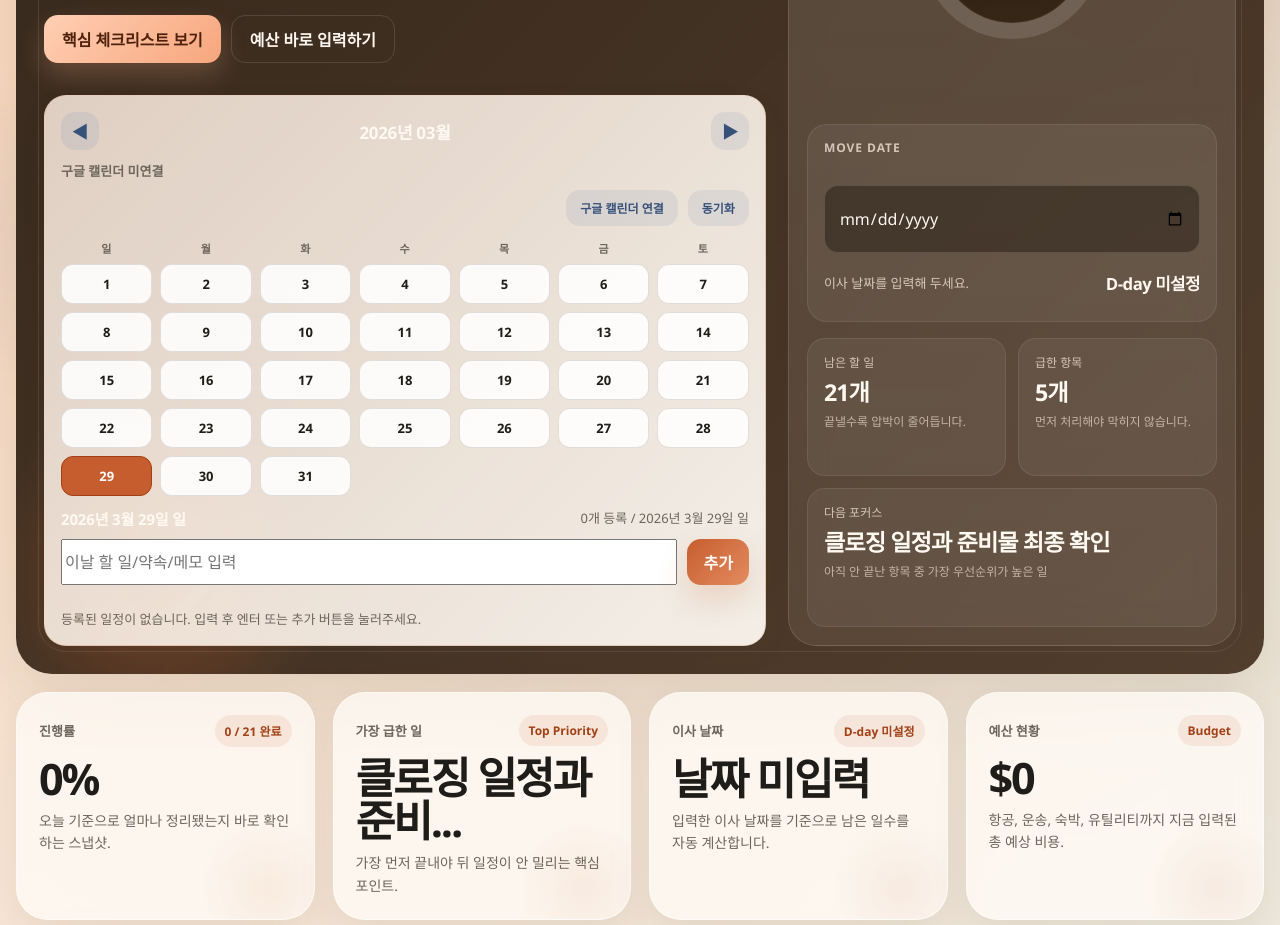
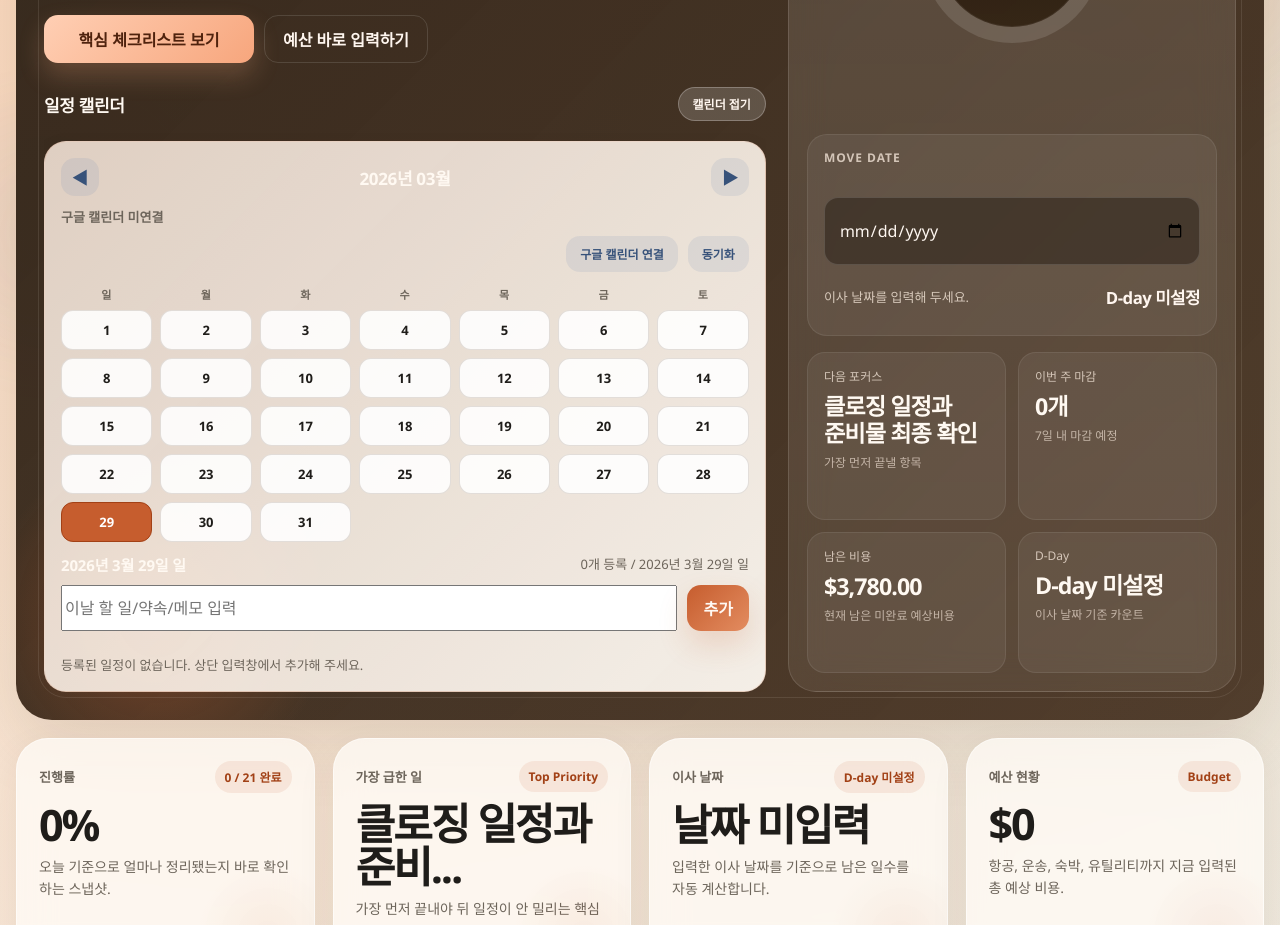
Before and after one commit to ox8884/movingtocelina, a plain HTML site: page index.html in a window 1280 px wide. Shown: the part 318-1243 px from the top of the page. Drawn offline with Linux system fonts and the light colour scheme.

Commit message:
feat: focus dashboard KPIs and collapsible calendar

```diff
--- a/index.html
+++ b/index.html
@@ -204,6 +204,63 @@
       margin-top: 6px;
     }
 
+    .hero-calendar-header {
+      display: flex;
+      align-items: center;
+      justify-content: space-between;
+      gap: 10px;
+      margin-bottom: 12px;
+    }
+
+    .hero-calendar-header h3 {
+      margin: 0;
+      font-size: 17px;
+      letter-spacing: -0.02em;
+      min-width: 0;
+    }
+
+    .calendar-toggle {
+      min-height: 34px;
+      padding: 0 14px;
+      border-radius: 999px;
+      border: 1px solid rgba(255, 255, 255, 0.25);
+      background: rgba(255, 255, 255, 0.16);
+      color: #fff6ef;
+      font-size: 12px;
+      font-weight: 800;
+      transition: background-color 0.2s ease, border-color 0.2s ease, transform 0.2s ease;
+      cursor: pointer;
+    }
+
+    .calendar-toggle:hover {
+      transform: translateY(-1px);
+      border-color: rgba(255, 255, 255, 0.45);
+      background: rgba(255, 255, 255, 0.24);
+    }
+
+    .calendar-toggle:focus-visible {
+      outline: 2px solid rgba(255, 207, 180, 0.85);
+      outline-offset: 2px;
+    }
+
+    .hero-calendar-body {
+      overflow: hidden;
+      max-height: 2000px;
+      opacity: 1;
+      transition:
+        max-height 0.32s ease,
+        opacity 0.22s ease,
+        margin-top 0.22s ease;
+      margin-top: 0;
+    }
+
+    .hero-calendar-body.collapsed {
+      max-height: 0;
+      opacity: 0;
+      margin-top: -6px;
+      pointer-events: none;
+    }
+
     .hero-calendar .checklist-calendar {
       margin-top: 8px;
       padding: 16px;
@@ -244,6 +301,7 @@
       background: linear-gradient(135deg, #ffcfb4, #f7a67d);
       color: #4f220d;
       box-shadow: 0 12px 26px rgba(247, 166, 125, 0.24);
+      min-width: 210px;
     }
 
     .hero-action.ghost {
@@ -1737,6 +1795,11 @@
           <a class="hero-action ghost" href="#budgetSection">예산 바로 입력하기</a>
         </div>
         <section class="hero-calendar">
+          <div class="hero-calendar-header">
+            <h3>일정 캘린더</h3>
+            <button id="calendarToggle" class="calendar-toggle" type="button" aria-expanded="true">캘린더 접기</button>
+          </div>
+          <div class="hero-calendar-body" id="calendarBody">
             <div class="checklist-calendar">
               <div class="calendar-toolbar">
                 <button id="prevScheduleMonth" class="secondary" type="button" aria-label="이전 월">◀</button>
@@ -1773,6 +1836,7 @@
               </div>
               <div id="scheduleList" class="schedule-list"></div>
             </div>
+          </div>
         </section>
       </div>
 
@@ -1796,19 +1860,24 @@
         </label>
         <div class="hero-meta-grid">
           <div class="hero-meta-card">
-            <span>남은 할 일</span>
-            <strong id="remainingCount">10개</strong>
-            <small>끝낼수록 압박이 줄어듭니다.</small>
+            <span>다음 포커스</span>
+            <strong id="kpiNextFocus">-</strong>
+            <small>가장 먼저 끝낼 항목</small>
           </div>
           <div class="hero-meta-card">
-            <span>급한 항목</span>
-            <strong id="urgentCount">3개</strong>
-            <small>먼저 처리해야 막히지 않습니다.</small>
-          </div>
-          <div class="hero-meta-card" style="grid-column: 1 / -1;">
-            <span>다음 포커스</span>
-            <strong id="nextFocus">클로징 일정과 준비물 최종 확인</strong>
-            <small>아직 안 끝난 항목 중 가장 우선순위가 높은 일</small>
+            <span>이번 주 마감</span>
+            <strong id="kpiThisWeekDue">0개</strong>
+            <small>7일 내 마감 예정</small>
+          </div>
+          <div class="hero-meta-card">
+            <span>남은 비용</span>
+            <strong id="kpiRemainingCost">$0.00</strong>
+            <small>현재 남은 미완료 예상비용</small>
+          </div>
+          <div class="hero-meta-card">
+            <span>D-Day</span>
+            <strong id="kpiDday">D-day 미설정</strong>
+            <small>이사 날짜 기준 카운트</small>
           </div>
         </div>
       </aside>
@@ -2417,9 +2486,10 @@
     const summaryMoveDate = document.getElementById('summaryMoveDate');
     const summaryDday = document.getElementById('summaryDday');
     const checklistMeta = document.getElementById('checklistMeta');
-    const remainingCount = document.getElementById('remainingCount');
-    const urgentCount = document.getElementById('urgentCount');
-    const nextFocus = document.getElementById('nextFocus');
+    const kpiNextFocus = document.getElementById('kpiNextFocus');
+    const kpiThisWeekDue = document.getElementById('kpiThisWeekDue');
+    const kpiRemainingCost = document.getElementById('kpiRemainingCost');
+    const kpiDday = document.getElementById('kpiDday');
     const summaryFocus = document.getElementById('summaryFocus');
     const customTaskTitle = document.getElementById('customTaskTitle');
     const customTaskDesc = document.getElementById('customTaskDesc');
@@ -2446,6 +2516,8 @@
     const moveDateInput = document.getElementById('moveDateInput');
     const moveDateDisplay = document.getElementById('moveDateDisplay');
     const dDayDisplay = document.getElementById('dDayDisplay');
+    const calendarToggle = document.getElementById('calendarToggle');
+    const calendarBody = document.getElementById('calendarBody');
     const budgetIds = ['shipping', 'flight', 'hotel', 'moving', 'utility', 'misc'];
     const budgetTotal = document.getElementById('budgetTotal');
     const budgetHero = document.getElementById('budgetHero');
@@ -2493,6 +2565,7 @@
     let googleAccessToken = '';
     let googleTokenExpiresAt = 0;
     let googleTokenClient;
+    const CALENDAR_COLLAPSE_KEY = 'txMoveCalendarCollapsed';
     const GOOGLE_CLIENT_ID = '624469211510-2g9kd4udf2rh0iv4ge1lqsm083r186ck.apps.googleusercontent.com';
     const GOOGLE_SCOPES = 'https://www.googleapis.com/auth/calendar';
     const TASK_SOON_DAYS = 7;
@@ -2616,6 +2689,17 @@
       googleDisconnectBtn.hidden = !googleCalendarConnected;
     }
 
+    function setCalendarCollapsedState(collapsed, save = true) {
+      if (!calendarBody || !calendarToggle) return;
+      const isCollapsed = Boolean(collapsed);
+      calendarBody.classList.toggle('collapsed', isCollapsed);
+      calendarToggle.setAttribute('aria-expanded', String(!isCollapsed));
+      calendarToggle.textContent = isCollapsed ? '캘린더 펼치기' : '캘린더 접기';
+      if (save) {
+        localStorage.setItem(CALENDAR_COLLAPSE_KEY, isCollapsed ? '1' : '0');
+      }
+    }
+
     function normalizeTaskSection(section) {
       return taskSectionKeys.includes(section) ? section : 'before-move';
     }
@@ -2679,6 +2763,35 @@
       const todayKey = new Date(now.getFullYear(), now.getMonth(), now.getDate());
       const dueKey = new Date(target.getFullYear(), target.getMonth(), target.getDate());
       return Math.round((dueKey - todayKey) / 86400000);
+    }
+
+    function getThisWeekEndDateCount(tasks, referenceDate = new Date()) {
+      const today = new Date(referenceDate.getFullYear(), referenceDate.getMonth(), referenceDate.getDate());
+      const dayOfWeek = today.getDay();
+      const mondayOffset = dayOfWeek === 0 ? -6 : 1 - dayOfWeek;
+      const weekStart = new Date(today);
+      weekStart.setDate(today.getDate() + mondayOffset);
+      weekStart.setHours(0, 0, 0, 0);
+      const weekEnd = new Date(weekStart);
+      weekEnd.setDate(weekStart.getDate() + 6);
+      weekEnd.setHours(23, 59, 59, 999);
+
+      return tasks.reduce((count, task) => {
+        const checkbox = task.querySelector('[data-task]');
+        if (checkbox?.checked) {
+          return count;
+        }
+
+        const dueDate = getTaskDueDateString(task);
+        if (!dueDate) return count;
+
+        const [year, month, day] = dueDate.split('-').map(Number);
+        const target = new Date(year, month - 1, day);
+        if (Number.isNaN(target.getTime())) {
+          return count;
+        }
+        return target >= weekStart && target <= weekEnd ? count + 1 : count;
+      }, 0);
     }
 
     function getTaskDueStatus(dueDate) {
@@ -3204,7 +3317,7 @@
       if (!events.length) {
         const empty = document.createElement('div');
         empty.className = 'helper';
-        empty.textContent = '등록된 일정이 없습니다. 입력 후 엔터 또는 추가 버튼을 눌러주세요.';
+        empty.textContent = '등록된 일정이 없습니다. 상단 입력창에서 추가해 주세요.';
         scheduleList.appendChild(empty);
         return;
       }
@@ -3455,6 +3568,9 @@
       dDayDisplay.textContent = dday;
       summaryMoveDate.textContent = formattedDate;
       summaryDday.textContent = dday;
+      if (kpiDday) {
+        kpiDday.textContent = dday;
+      }
 
       if (save) {
         localStorage.setItem('txMoveMoveDate', dateString || '');
@@ -3660,9 +3776,19 @@
       summaryPercent.textContent = `${percent}%`;
       progressBadge.textContent = `${done} / ${total} 완료`;
       checklistMeta.textContent = `${done} / ${total} 완료`;
-      remainingCount.textContent = formatCountLabel(remaining);
-      urgentCount.textContent = formatCountLabel(pendingUrgentCount);
-      nextFocus.textContent = nextTaskTitle;
+      if (kpiNextFocus) {
+        kpiNextFocus.textContent = nextTaskTitle;
+      }
+      if (kpiThisWeekDue) {
+        const thisWeekDue = getThisWeekEndDateCount(tasks);
+        kpiThisWeekDue.textContent = formatCountLabel(thisWeekDue);
+      }
+      if (kpiRemainingCost) {
+        kpiRemainingCost.textContent = formatEstimatedCost(remainCost);
+      }
+      if (kpiDday) {
+        kpiDday.textContent = dDayDisplay?.textContent || 'D-day 미설정';
+      }
       summaryFocus.textContent = shortNextTask;
       progressBar.style.width = `${percent}%`;
       progressRing.style.setProperty('--progress-angle', `${percent * 3.6}deg`);
@@ -3814,6 +3940,7 @@
       const savedMoveDate = localStorage.getItem('txMoveMoveDate') || '';
       const savedScheduleDate = localStorage.getItem('txMoveSelectedScheduleDate');
       const savedGoogleConnected = localStorage.getItem('txMoveGoogleConnected') === '1';
+      const savedCalendarCollapsed = localStorage.getItem(CALENDAR_COLLAPSE_KEY) === '1';
 
       if (savedScheduleDate && /^\d{4}-\d{2}-\d{2}$/.test(savedScheduleDate)) {
         selectedScheduleDate = savedScheduleDate;
@@ -3822,6 +3949,7 @@
           scheduleCursorDate = new Date(selectedDate.getFullYear(), selectedDate.getMonth(), 1);
         }
       }
+      setCalendarCollapsedState(savedCalendarCollapsed, false);
 
       calendarEvents = getCalendarEvents();
       setGoogleConnectedState(false);
@@ -3942,6 +4070,13 @@
       event.preventDefault();
     });
 
+    if (calendarToggle) {
+      calendarToggle.addEventListener('click', () => {
+        const isCollapsed = calendarBody?.classList.contains('collapsed');
+        setCalendarCollapsedState(!isCollapsed);
+      });
+    }
+
     prevScheduleMonthBtn.addEventListener('click', async () => {
       scheduleCursorDate = new Date(
         scheduleCursorDate.getFullYear(),
```
Lines whose indentation alone changed are shown as unchanged.
